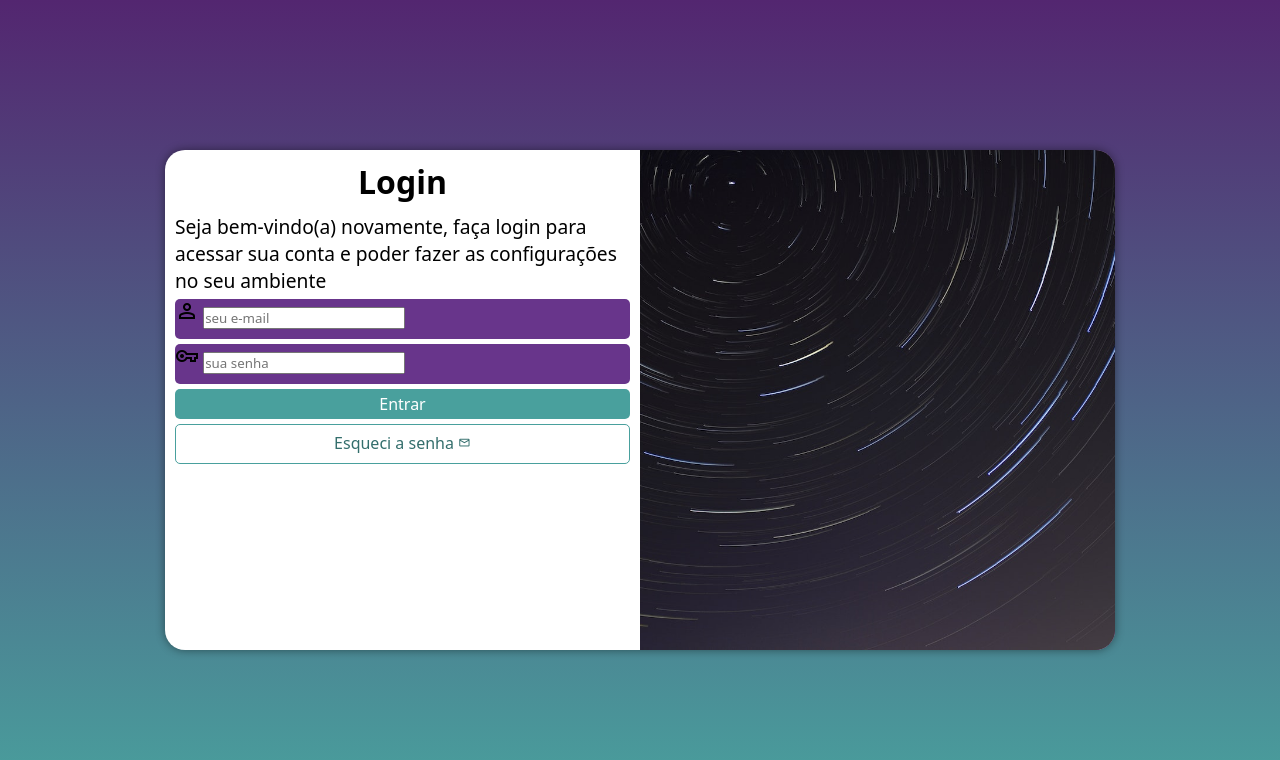
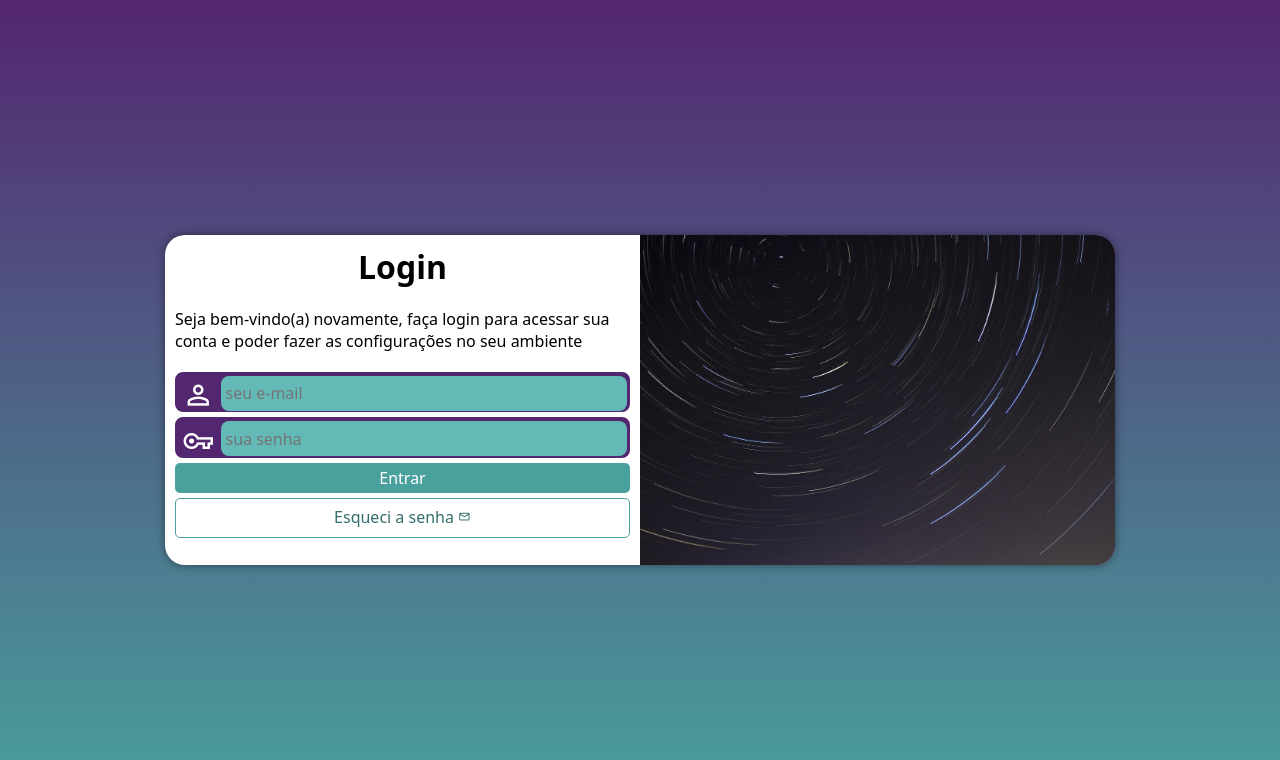
Before and after one commit to LeonardoPePo/projeto-login, a plain HTML site: page index.html in a window 1280 px wide. Drawn offline with nearby package versions, Linux system fonts and the light colour scheme.

Commit message:
finalizado

```diff
--- a/estilos/media-queries.css
+++ b/estilos/media-queries.css
@@ -8,6 +8,7 @@
 
     section#login{
         width: 80vw;
+        height: 280px;
     }
 
     section#login > div#imagem{
@@ -38,6 +39,7 @@
 
     section#login{
         width: 950px;
+        height: 330px;
     }
 
     section#login > div#imagem{
@@ -56,6 +58,11 @@
     }
 
     div#formulario > p{
-        font-size: 1.2em;
+        font-size: 1em;
+        margin: 20px 0px;
+    }
+
+    .campo{
+        padding: 0.3px;
     }
 }
--- a/estilos/style.css
+++ b/estilos/style.css
@@ -41,8 +41,8 @@ section#login{
     position: absolute;
     top: 50%;
     left: 50%;
+
     transform: translate(-50%, -50%);
-
     transition: width 0.3s, height 0.3s;
     transition-timing-function: ease;
 }
@@ -86,12 +86,41 @@ div.campo > label{
 }
 
 form > div.campo{
-    background-color: #68358b;
+    background-color: #532670;
+    border: 2px solid #532670;
     width: 100%;
     display: block;
     height: 40px;
-    border-radius: 5px;
+    border-radius: 8px;
     margin: 5px 0px;
+}
+
+#bug{
+    height: 40.5px;
+    padding-top: 0.5px;
+}
+
+div.campo > span{
+    color: white;
+    font-size: 2em;
+    width: 40px;
+    padding: 5px;
+}
+
+div.campo > input{
+    background-color: #63b9b6;
+    font-size: 1em;
+    width: calc(100% - 45px);
+
+    height: 100%;
+    border: 0px;
+    border-radius: 8px;
+    padding: 4px;
+    transform: translateY(-12px);
+}
+
+div.campo > input:focus-within{
+    background-color: white;
 }
 
 form > input[type=submit]:hover{
--- a/index.html
+++ b/index.html
@@ -24,7 +24,7 @@
                         <input autocomplete="email" type="email" name="login" id="ilogin" placeholder="seu e-mail" required maxlength="30">
                         <label for="ilogin">Login</label>
                     </div>
-                    <div class="campo">
+                    <div class="campo" id="bug">
                         <span class="material-symbols-outlined">vpn_key</span>
                         <input autocomplete="current-password" type="password" name="senha" id="isenha" placeholder="sua senha" required minlength="8" maxlength="20">
                         <label for="isenha">Senha</label>
```
